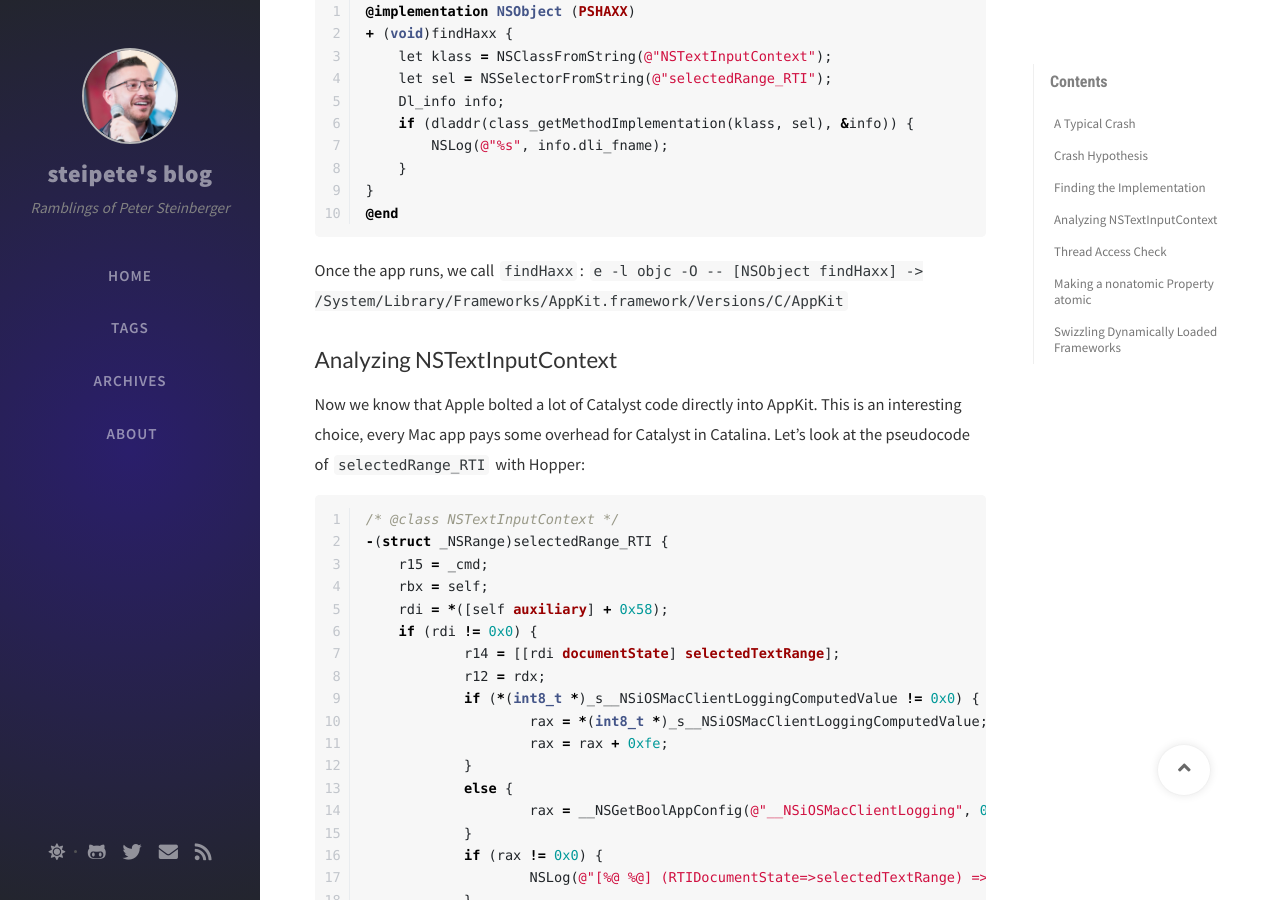
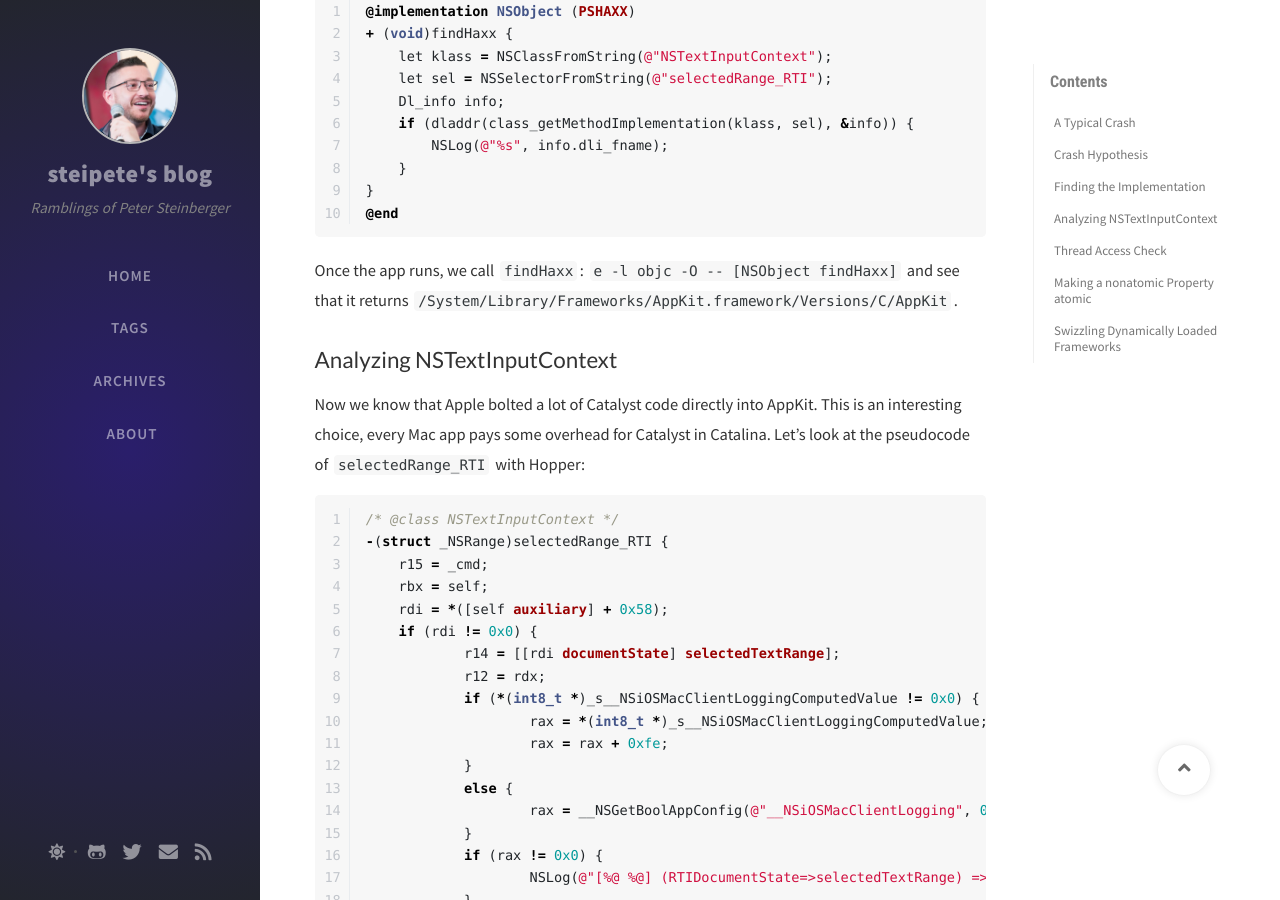
Before and after one commit to steipete/steipete.com, a Jekyll site: the page built from _posts/2020-05-30-mac-catalyst-crash-hunt.md, in a window 1280 px wide and 900 px high, scrolled down 2848 px. Built offline with Jekyll 4.4.1, drawn with Linux system fonts in a browser that asks for light colours; nearby versions of some CDN libraries; comment, search, counter and statistics services are not loaded.

Commit message:
formatting

````diff
--- a/_posts/2020-05-30-mac-catalyst-crash-hunt.md
+++ b/_posts/2020-05-30-mac-catalyst-crash-hunt.md
@@ -116,7 +116,7 @@ To find out where a method or category is implemented, I'm using [`dladdr`, an o
 @end
 ```
 
-Once the app runs, we call `findHaxx`: `e -l objc -O -- [NSObject findHaxx] -> /System/Library/Frameworks/AppKit.framework/Versions/C/AppKit`
+Once the app runs, we call `findHaxx`: `e -l objc -O -- [NSObject findHaxx]` and see that it returns `/System/Library/Frameworks/AppKit.framework/Versions/C/AppKit`.
 
 ## Analyzing NSTextInputContext
 
````
